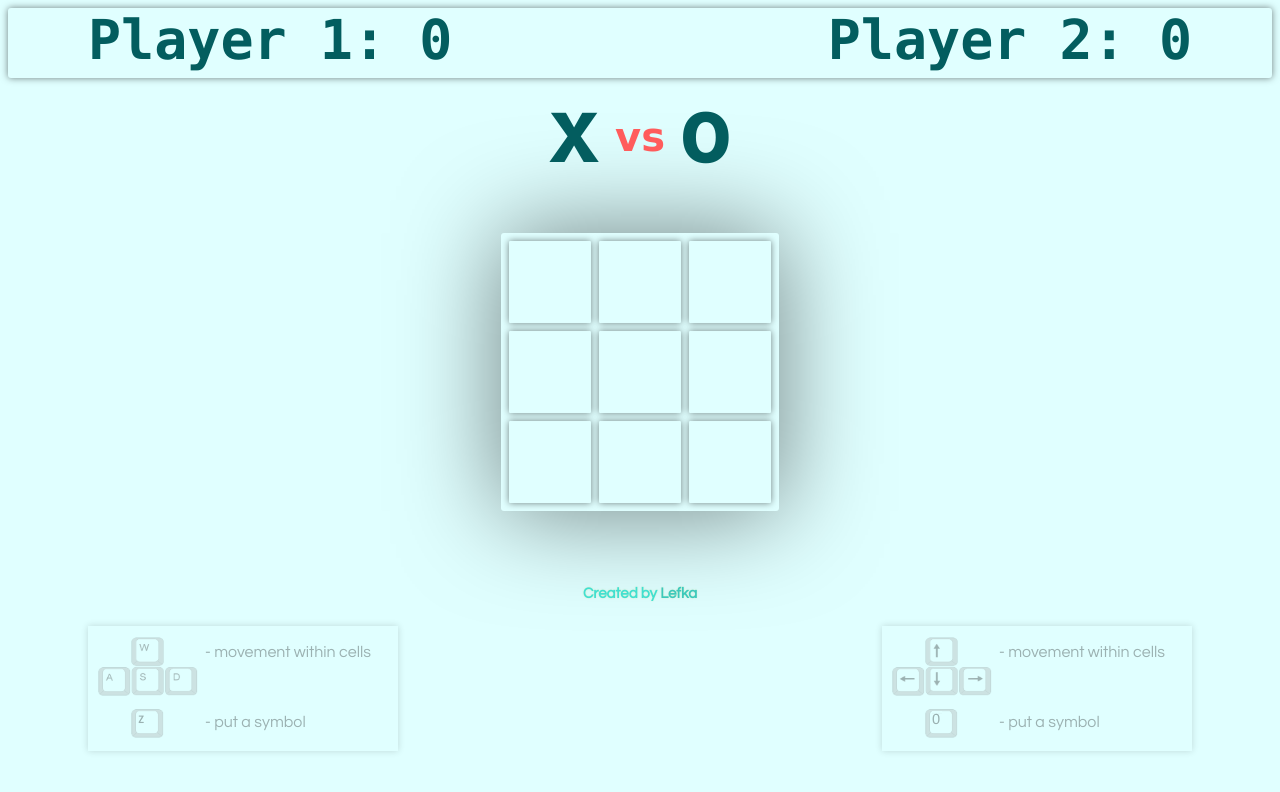
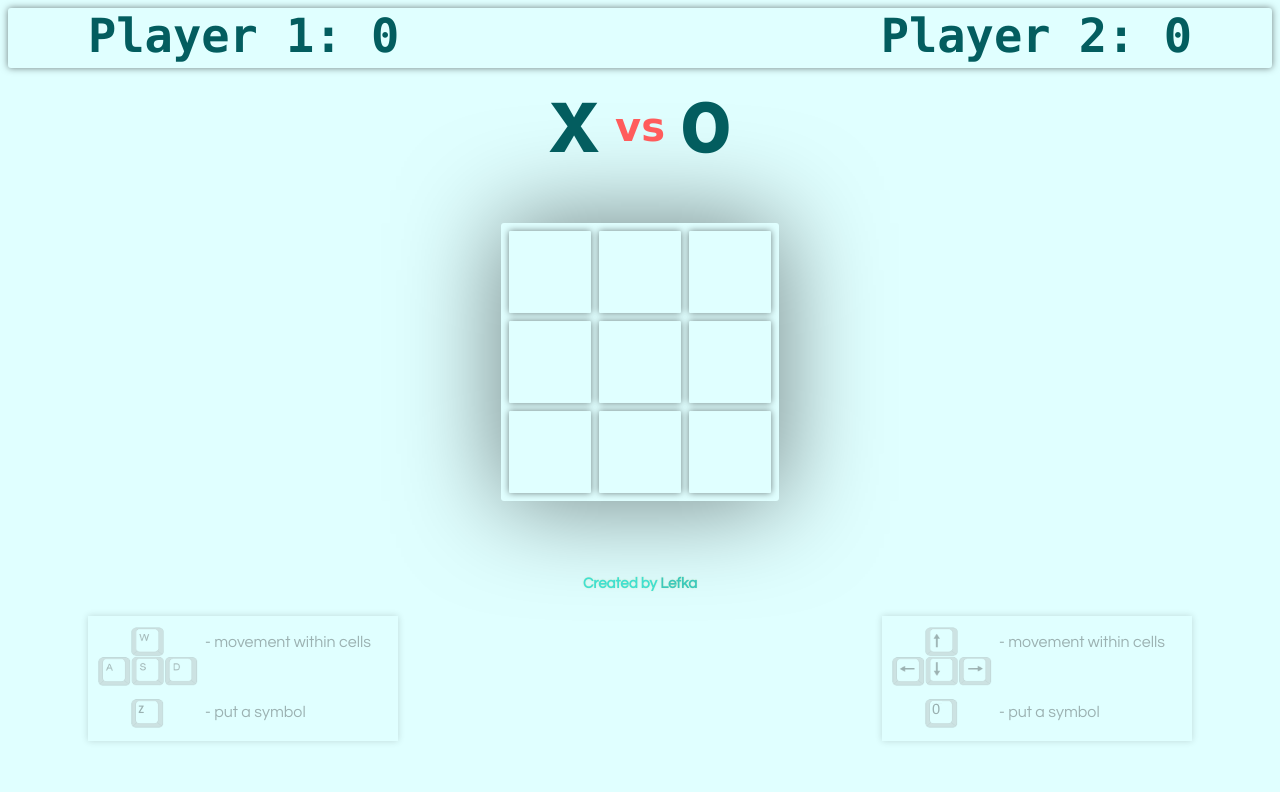
Before and after one commit to LefkaLefka/LefkaLefka.github.io, a website: page src/index.html in a window 1280 px wide. Drawn offline with nearby package versions, Linux system fonts and the light colour scheme; files that its build step writes are made by us from their sources.

Commit message:
Changed some sizes

```diff
--- a/src/style/main.scss
+++ b/src/style/main.scss
@@ -9,7 +9,7 @@ body {
 .statistic {
   box-shadow: 0 0 7px rgba(0, 0, 0, 0.5);
   border-radius: 3px;
-  height: 70px;
+  height: 60px;
 }
 .left {
   float: left;
@@ -20,7 +20,7 @@ body {
   margin-right: 80px;
 }
 .textStatistic {
-  font-size: 55px;
+  font-size: 47px;
   font-family: consolas;
   color: #035d5f;
   font-weight: 600;
@@ -58,7 +58,6 @@ body {
 .selected {
   box-shadow: inset 0 0 15px rgba(255, 30, 33, 1);
 }
-
 .footer {
   font-weight: bolder;
   font-size: 15px;
```
